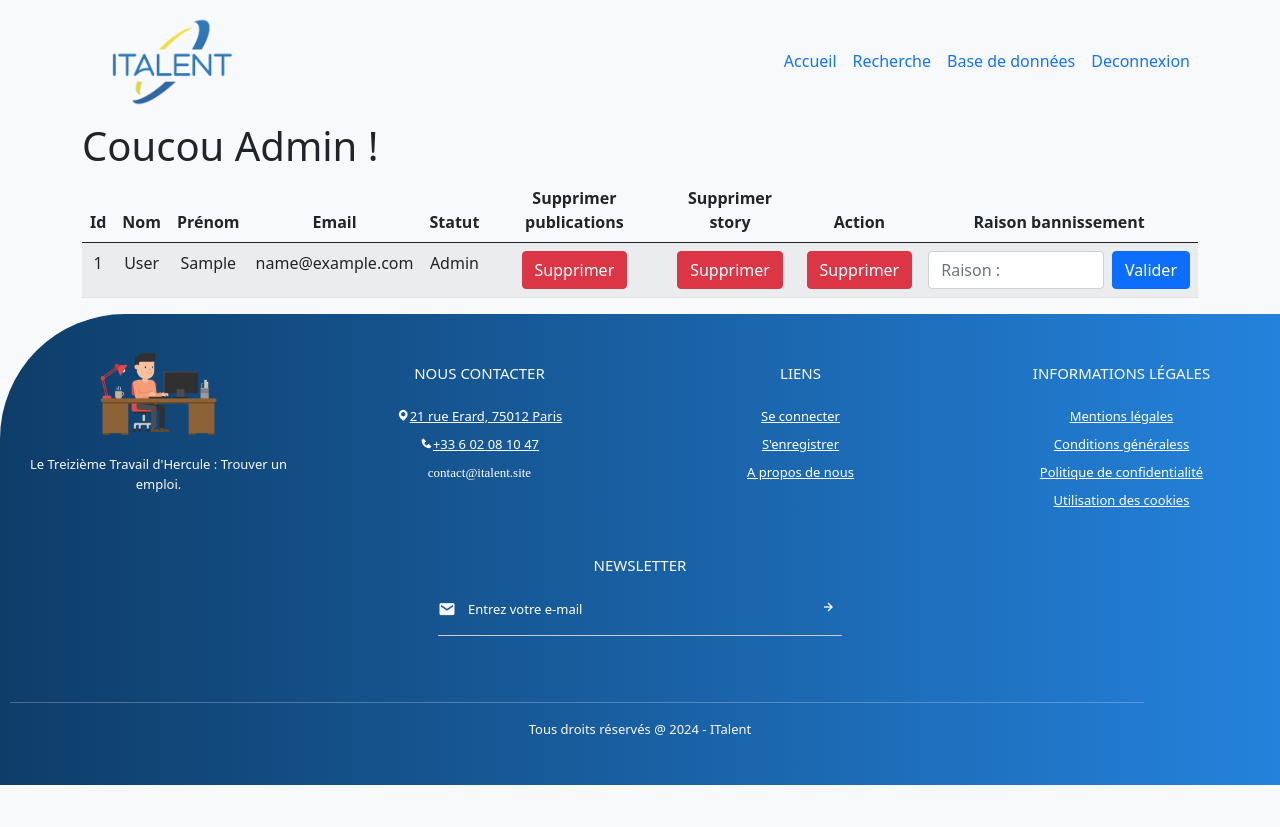
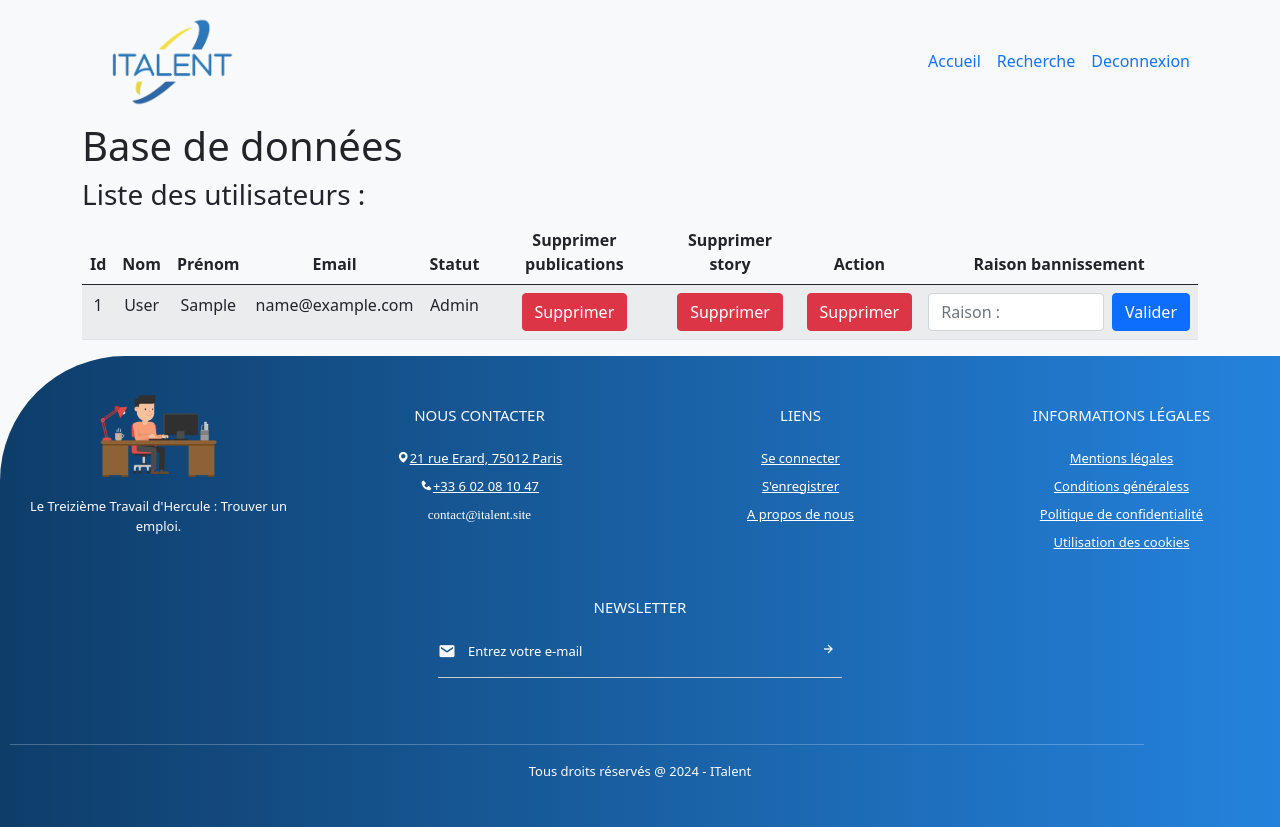
Before and after one commit to jaille75014/ITalent, a PHP site: page /admin.php in a window 1280 px wide. Before the commit the page ends 785 px from the top, so only its background shows below. Run offline with PHP 8.4, Linux system fonts and the light colour scheme; the visitor is signed in with stand-in values (Sample User, id 1); tables that the repository leaves empty or names only in its code hold one stand-in row (values such as "Sample post").

Commit message:
modified:   admin.php 	modified:   includes/header.php

```diff
--- a/admin.php
+++ b/admin.php
@@ -62,7 +62,8 @@
     <main class="bg-light">
         <div class="container">
 
-            <h1> Coucou Admin ! </h1>
+            <h1>Base de données</h1>
+            <h3>Liste des utilisateurs :</h3>
 
             <div class="table-responsive">
                 <table class="table table-striped">
--- a/includes/header.php
+++ b/includes/header.php
@@ -19,7 +19,6 @@ if (isset($_SESSION['email']) &&  $_SESSION['statut']==1) {
   $links = [
       "Accueil" => "admin.php",
       "Recherche" => "recherche.php",
-      "Base de données" => "bdd.php",
       "Deconnexion" => "deconnexion.php"
   ];
 } else {
```
